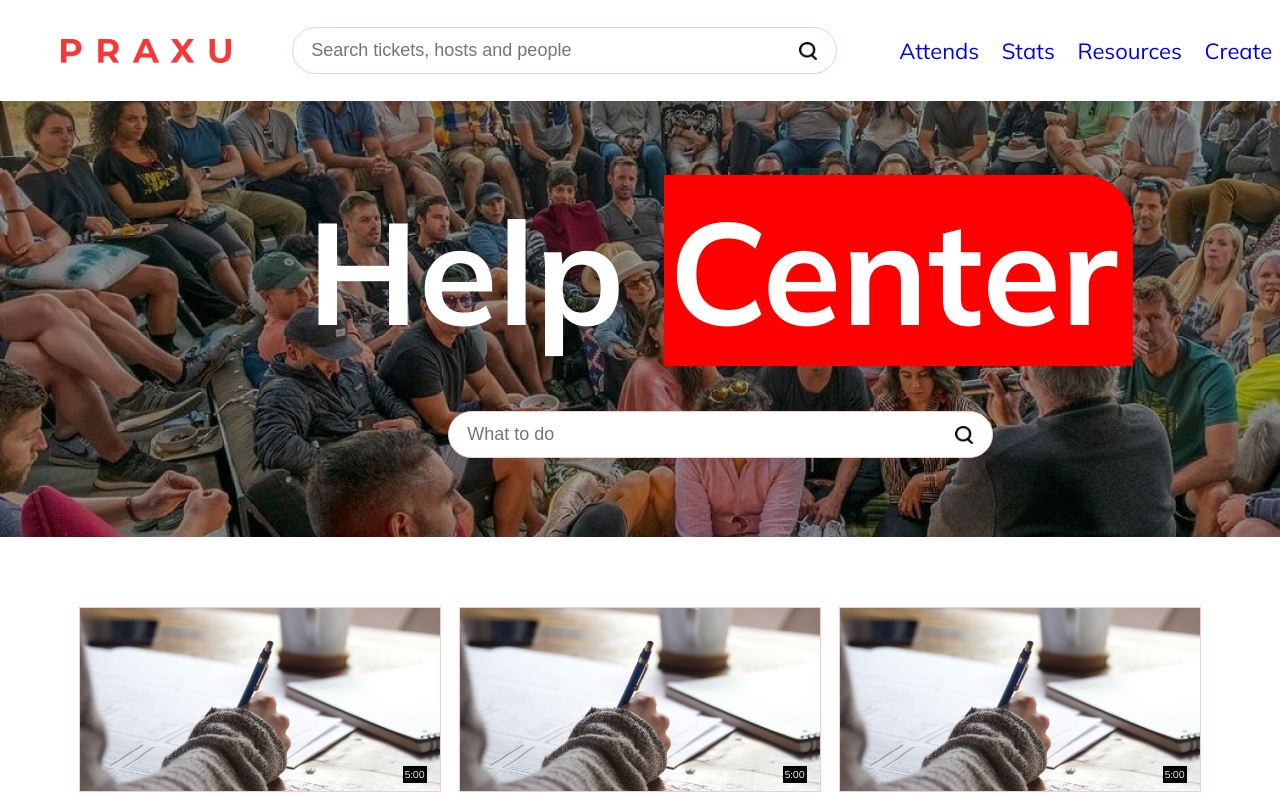
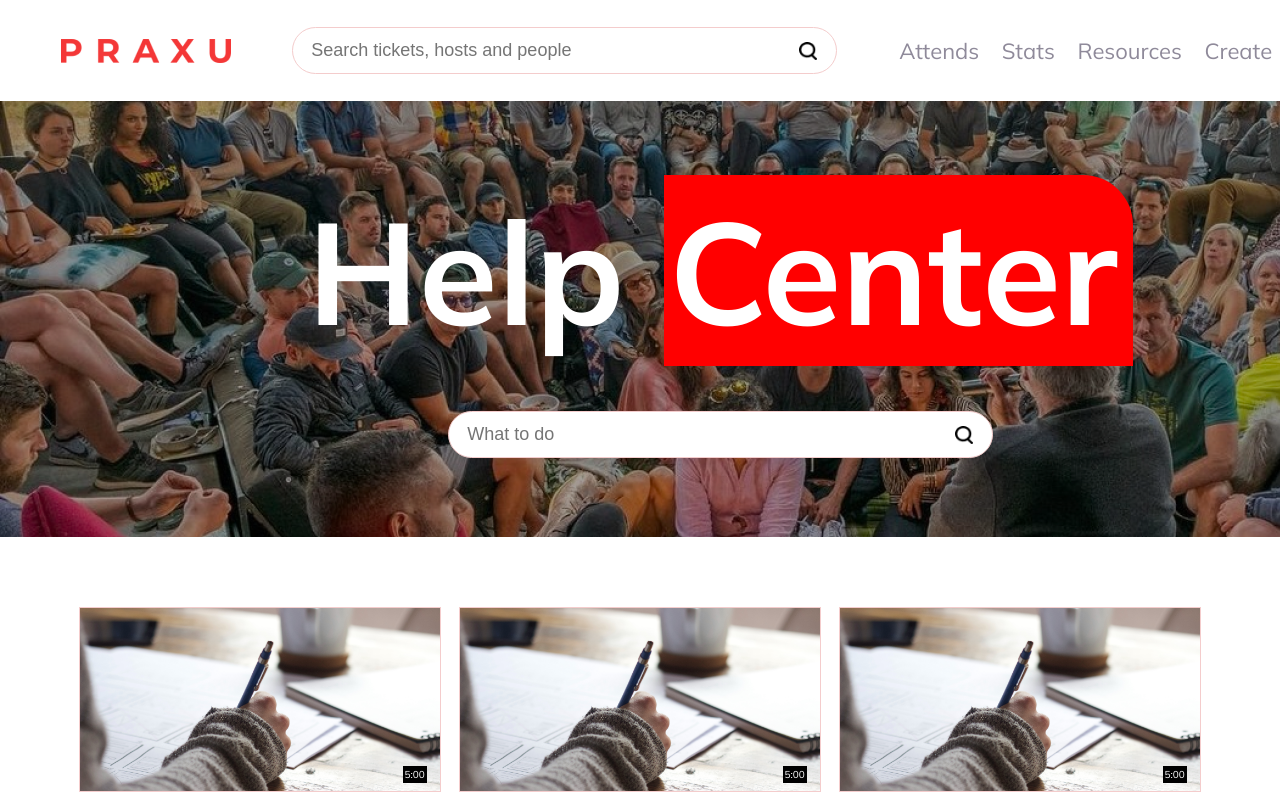
Before and after one commit to jorgearguellles/my-app, a React (Create React App) app: page / in a window 1280 px wide. Shown: the top 795 px of the page. Built offline with nearby package versions, Linux system fonts and the light colour scheme.

Commit message:
update/ Header-nav styles

```diff
--- a/src/pages/styles/Header.css
+++ b/src/pages/styles/Header.css
@@ -28,16 +28,17 @@
   line-height: 28px;
   border: 2px solid #fff;
   text-decoration: none;
+  color: #8F8A9A;
 }
 
 .header-nav a:hover{
   font-weight: bold;
   border: 1px solid #fff;
+  color: #131313;
 }
 
 .header-nav img{
   border: 2px solid #fff;
-
   width: 3rem;
   height: 3rem;
 }
```
